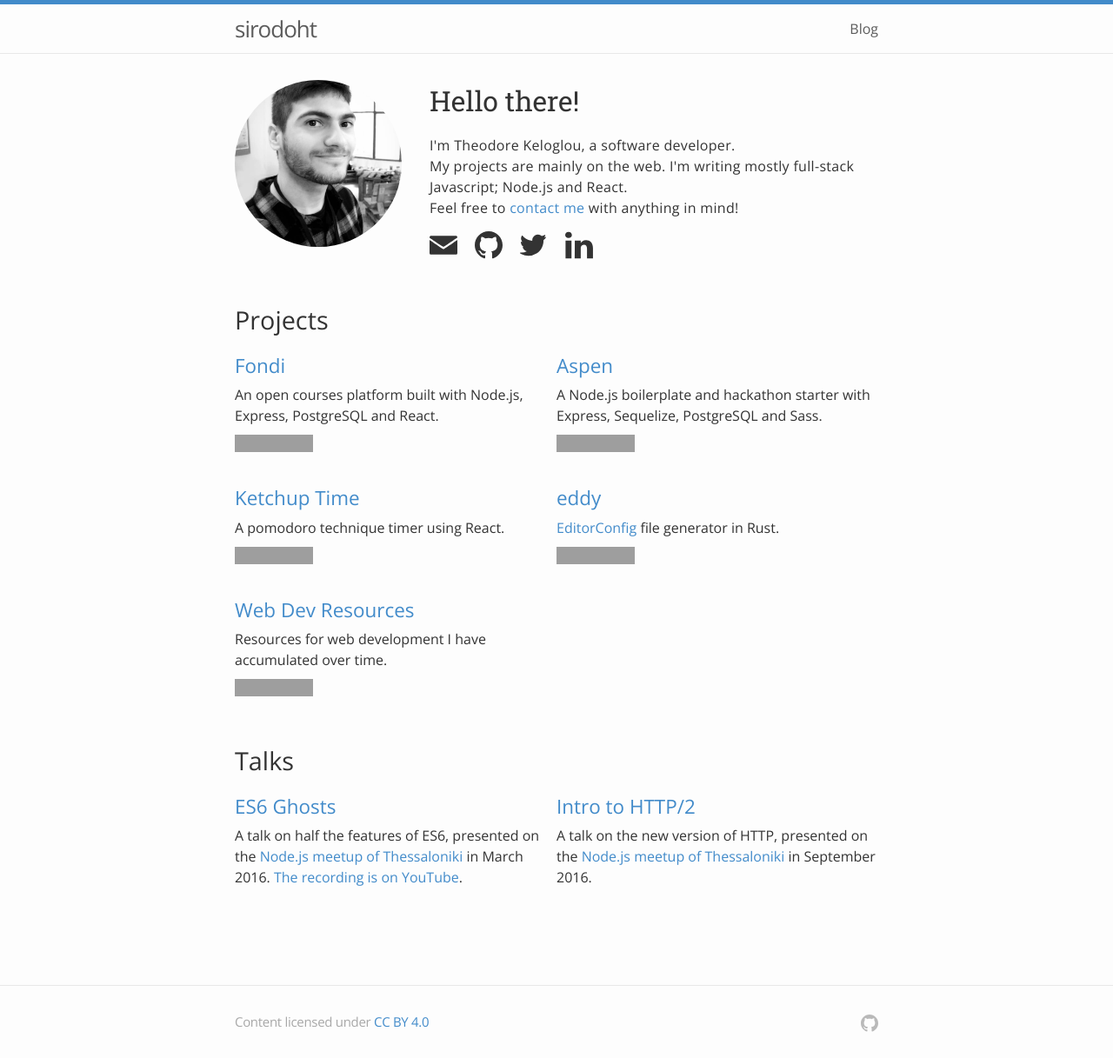
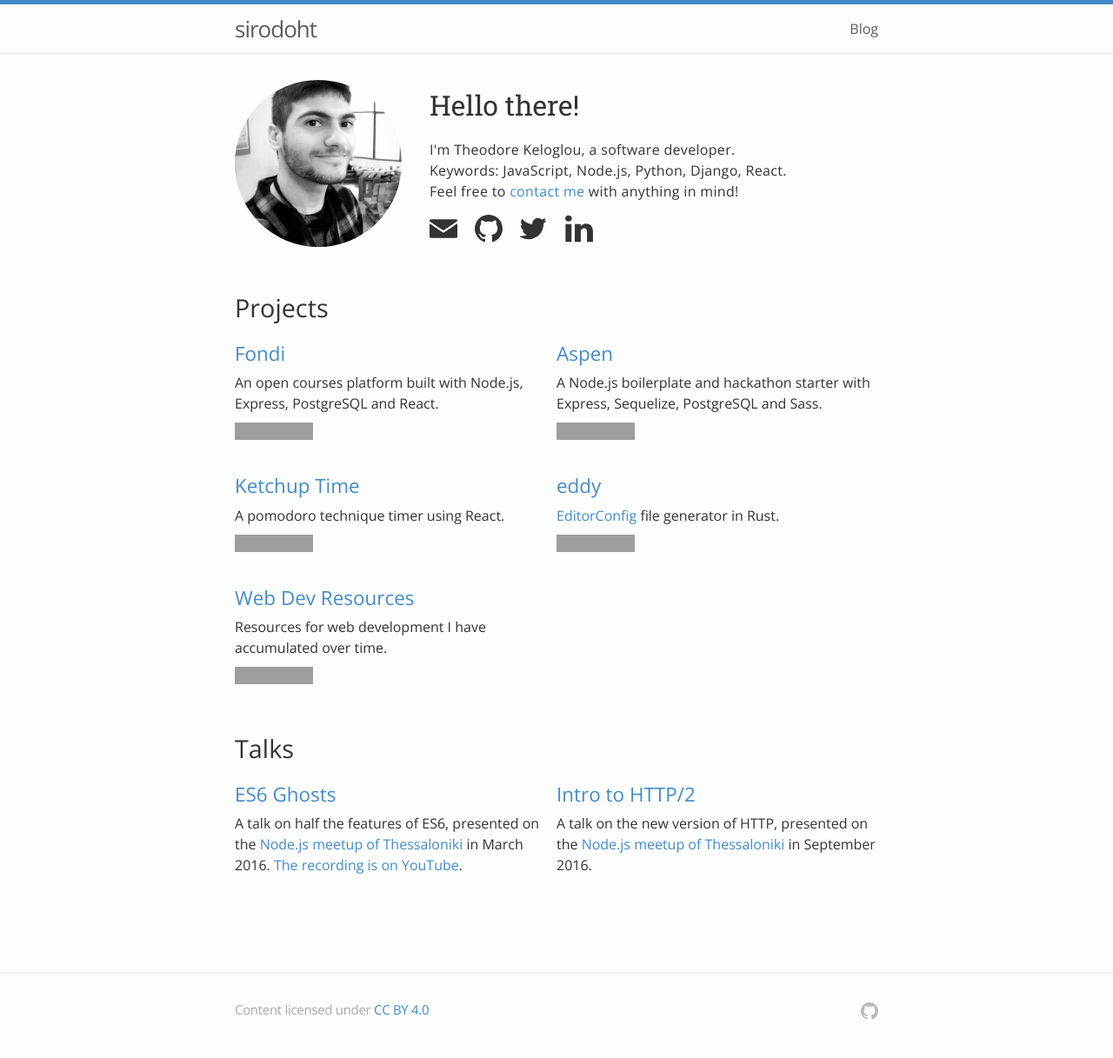
Before and after one commit to sirodoht/sirodoht.com, a Jekyll site: the page built from index.html, in a window 1280 px wide, cut to the strip 0-1217 px from the top of the page. Shown: the whole strip at 87% size. Built offline with Jekyll 4.4.1, drawn with Linux system fonts in a browser that asks for light colours; grey boxes are pictures that could not be loaded.

Commit message:
update intro

```diff
--- a/index.html
+++ b/index.html
@@ -3,7 +3,6 @@ layout: default
 ---
 
 <div class="home">
-
   <section class="about">
     <div class="about-desc">
       <img class="about-desc-img" src="/static/img/self.jpg" alt="Me">
@@ -12,11 +11,10 @@ layout: default
         <p class="about-desc-text">
           I'm Theodore Keloglou, a software developer.
           <br>
-          My projects are mainly on the web. I'm writing mostly full-stack Javascript;
-            Node.js and React.
+          Keywords: JavaScript, Node.js, Python, Django, React.
           <br>
           Feel free to <a href="mailto:theodorekeloglou@gmail.com?subject=Hi! What's up?" target="_blank">contact me</a>
-            with anything in mind!
+          with anything in mind!
         </p>
         <div class="about-desc-extra">
           <a href="mailto:theodorekeloglou@gmail.com" target="_blank">
```
